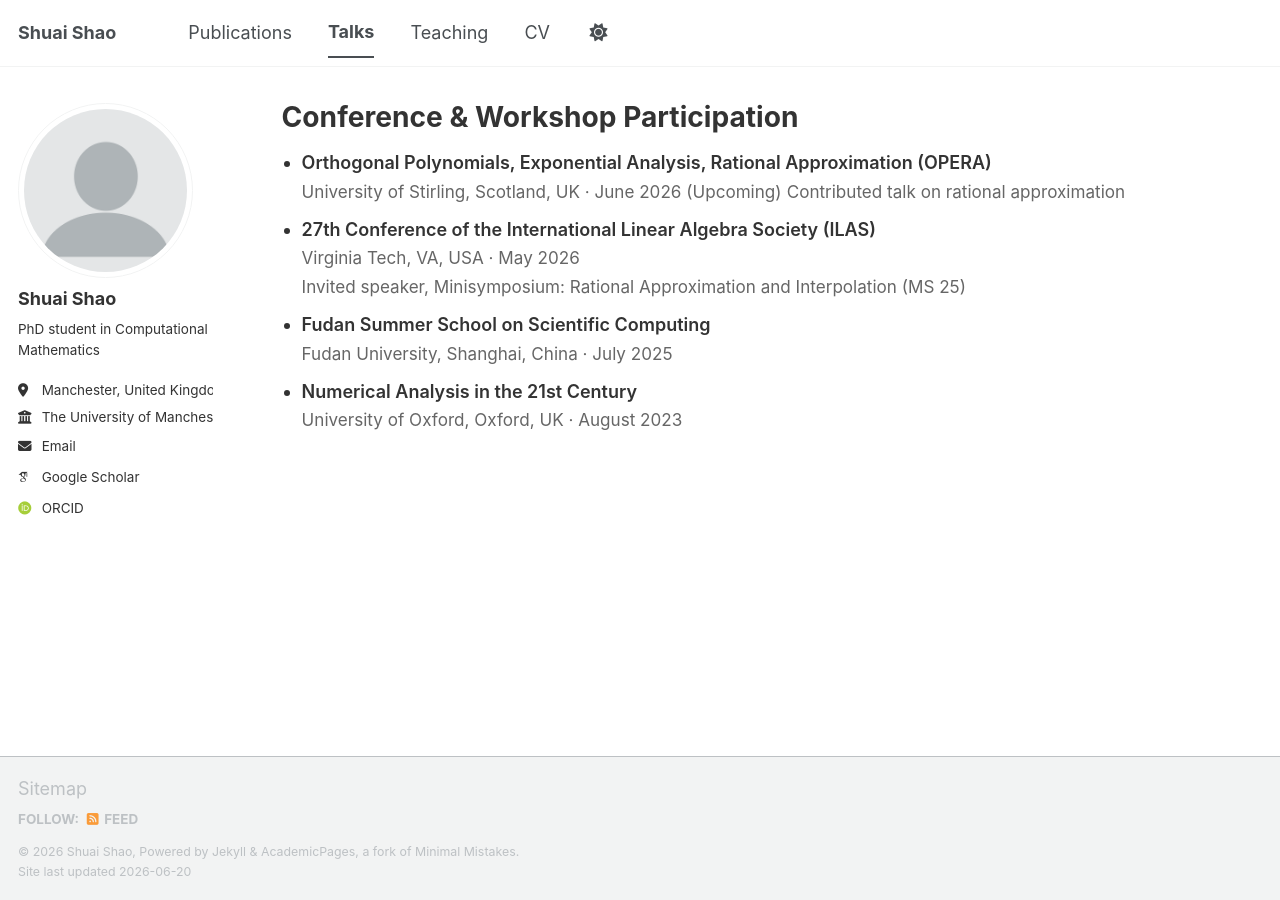
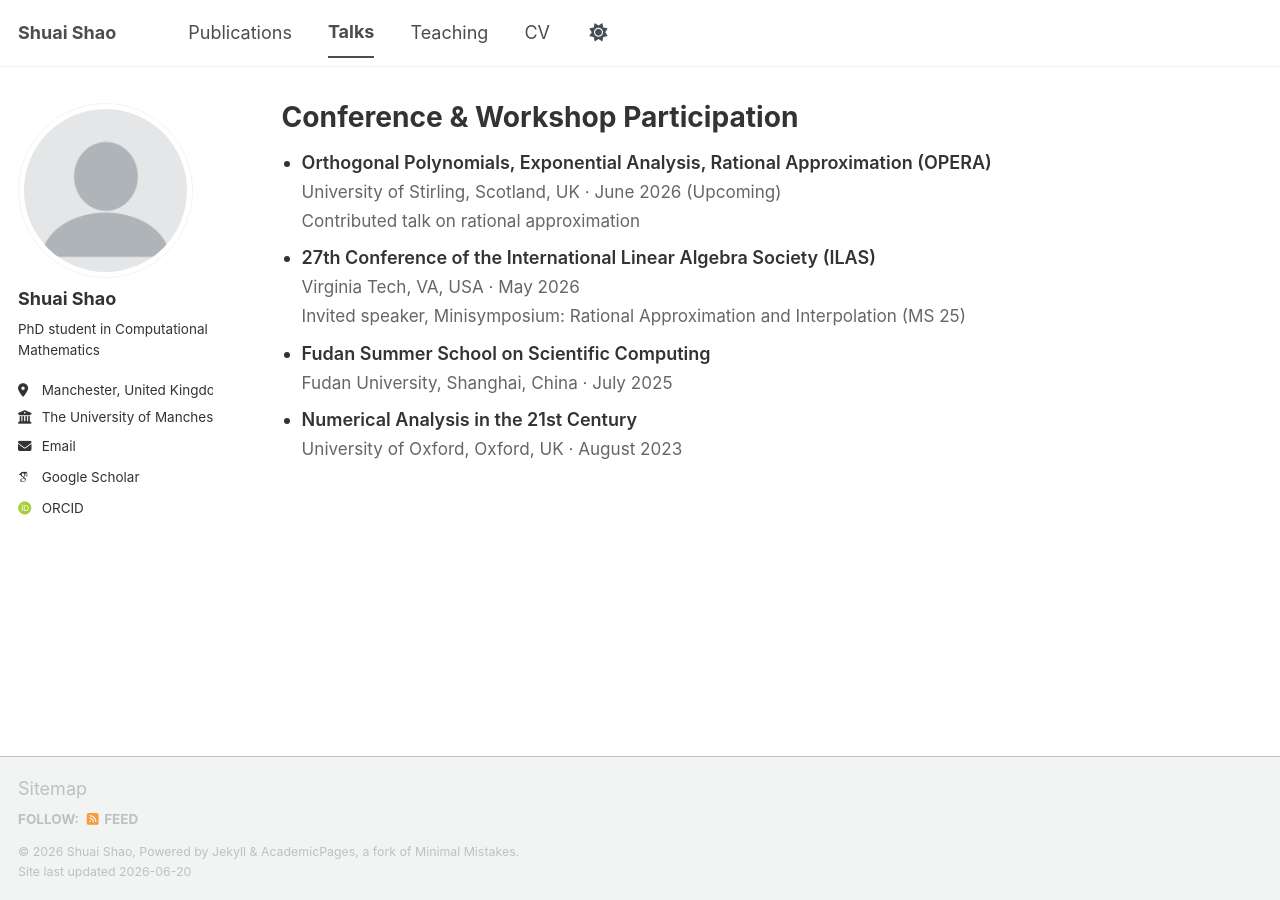
Before and after one commit to ShuaiShao-1203/ShuaiShao-1203.github.io, a Jekyll site: the page built from _pages/talks.html, in a window 1280 px wide. Built offline with Jekyll 4.4.1, drawn with Linux system fonts in a browser that asks for light colours; some web fonts are replaced; a script bundle is joined from its source files by our own code; library files that are not in the unit come from our copies.

Commit message:
Update talks.html

```diff
--- a/_pages/talks.html
+++ b/_pages/talks.html
@@ -33,7 +33,7 @@ author_profile: true
 <ul>
   <li>
     <span class="title">Orthogonal Polynomials, Exponential Analysis, Rational Approximation (OPERA)</span><br>
-    <span class="meta">University of Stirling, Scotland, UK · June 2026 (Upcoming)</span>
+    <span class="meta">University of Stirling, Scotland, UK · June 2026 (Upcoming)</span><br>
     <span class="meta">Contributed talk on rational approximation</span>
   </li>
 
```
